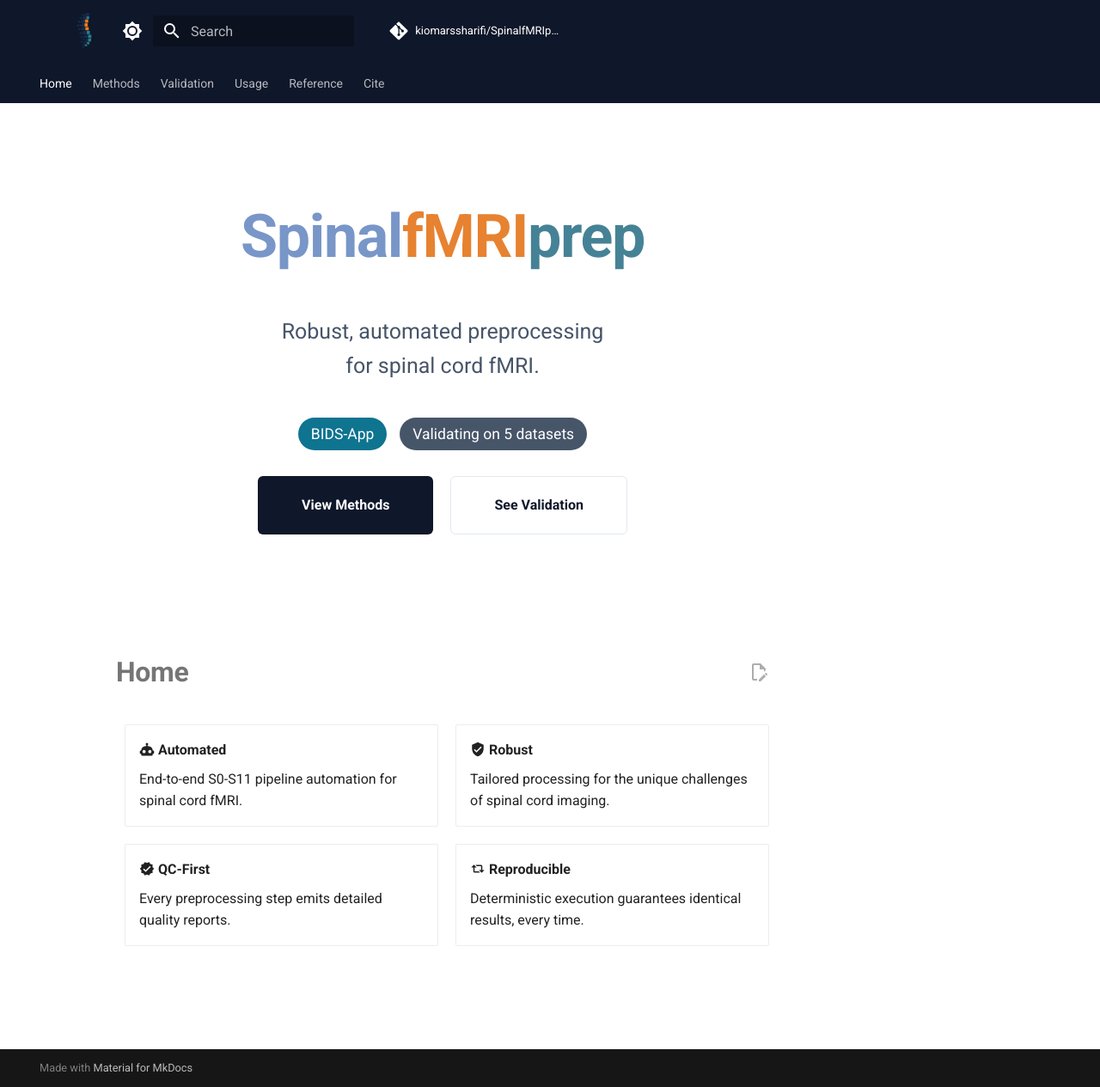
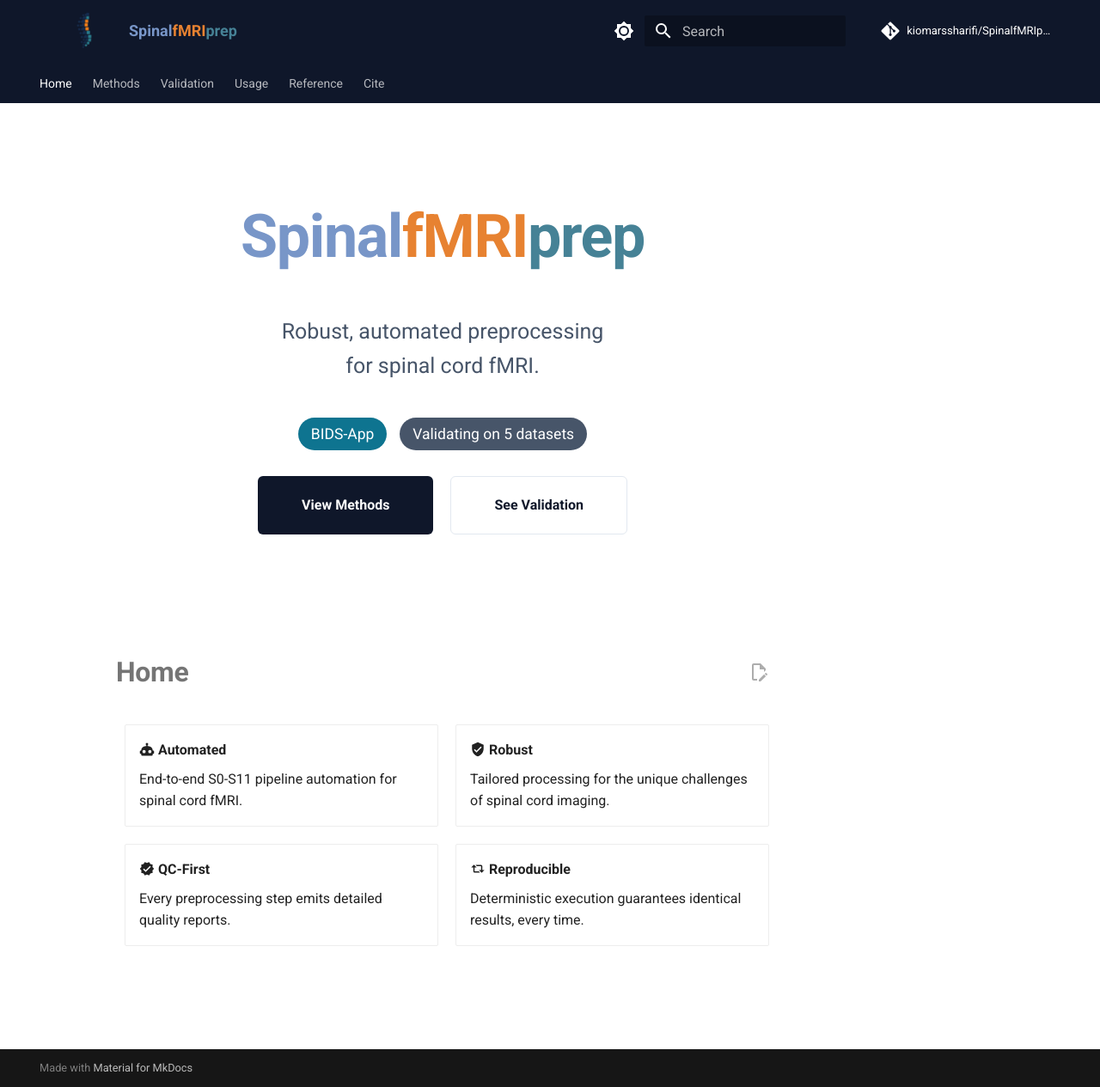
Before and after one commit to SpinalfMRIprep/SpinalfMRIprep, an MkDocs documentation site: the page built from docs/index.md, in a window 1280 px wide and 1265 px high. Shown: the whole window at 86% size. Built offline with MkDocs 1.6.1 and Material for MkDocs 9.7.7, drawn with Linux system fonts in a browser that asks for light colours; comment, search, counter and statistics services are not loaded.

Commit message:
fix: restore custom branded header title and fix layout
- Add tx-header__title--custom class to distinguish our title
- Hide only default Material theme title, not our custom one
- Add proper flexbox styling for custom title

```diff
--- a/docs/assets/css/extra.css
+++ b/docs/assets/css/extra.css
@@ -54,8 +54,15 @@
 
 /* Hide the default center header title (we have custom branded one in logo.html) */
 /* Target only the standalone title, not the one inside .md-logo */
-nav.md-header__inner > .md-header__title {
+.md-header__title:not(.tx-header__title--custom) {
   display: none;
+}
+
+/* Show and style our custom branded title */
+.tx-header__title--custom {
+  display: flex !important;
+  align-items: center;
+  margin-left: 0.4rem;
 }
 
 /* Ensure brand colors work in dark mode (same colors) */
--- a/docs/overrides/partials/logo.html
+++ b/docs/overrides/partials/logo.html
@@ -3,21 +3,12 @@
     <img src="{{ config.theme.logo | url }}" alt="logo">
   {% endif %}
 </a>
-<div class="md-header__title" data-md-component="header-title">
+<div class="md-header__title tx-header__title--custom" data-md-component="header-title">
   <div class="md-header__ellipsis">
     <div class="md-header__topic">
       <span class="md-ellipsis">
         <span class="tx-brand-spinal">Spinal</span><span class="tx-brand-fmri">fMRI</span><span class="tx-brand-prep">prep</span>
       </span>
     </div>
-    <div class="md-header__topic" data-md-component="header-topic">
-      <span class="md-ellipsis">
-        {% if page.meta and page.meta.title %}
-          {{ page.meta.title }}
-        {% elif page.title and not page.is_homepage %}
-          {{ page.title }}
-        {% endif %}
-      </span>
-    </div>
   </div>
 </div>
```
